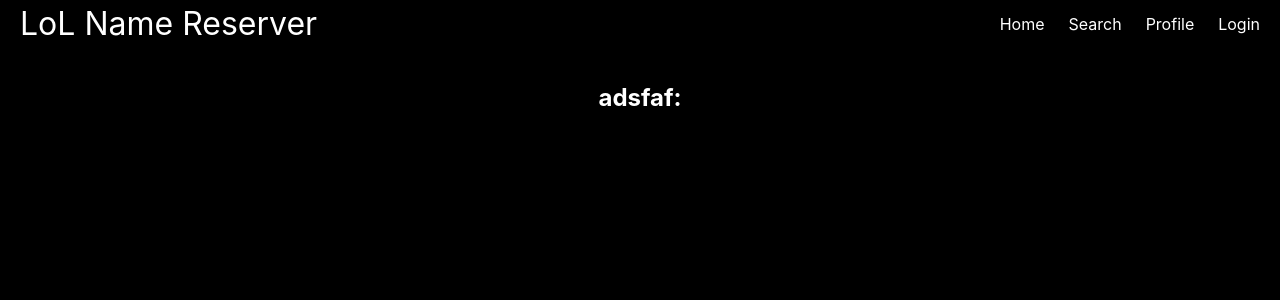
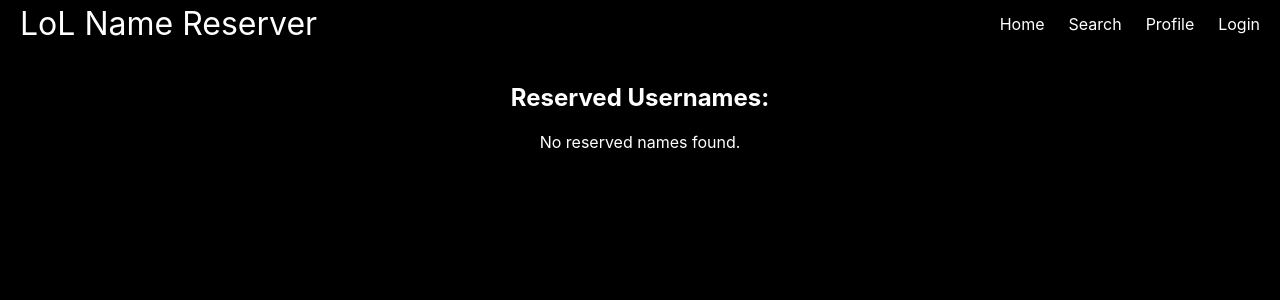
Before and after one commit to AustinNorquist/LoLNameReserver, a React (Create React App) app: page /Profile in a window 1280 px wide. Shown: the top 300 px of the page. Built offline with nearby package versions, Linux system fonts and the light colour scheme.

Commit message:
profile displays reserved usernames

```diff
--- a/src/App.css
+++ b/src/App.css
@@ -0,0 +1,3 @@
+.container {
+    background-color: black;
+}
--- a/src/components/Profile.css
+++ b/src/components/Profile.css
@@ -0,0 +1,18 @@
+.header {
+    display: flex;
+    position: absolute;
+    top: 50%;
+    left: 50%;
+    transform: translate(-50%,-50%);
+    background-color: white;
+}
+
+.reserved-names-list {
+    color: white;
+    list-style-type: none;
+    padding: 0;
+  }
+
+.reserved-names-list li {
+    margin-bottom: 5px;
+}
--- a/src/components/Profile.js
+++ b/src/components/Profile.js
@@ -9,50 +9,43 @@
 
 async function getCurrentUserEmail() {
 
-
     const { data: { user } } = await supabase.auth.getUser();
 
-    /*
-    if (error) {
-        console.error(error);
-        return null;
-    }
-    */
-
     if (user) {
-        const email = user.id;
+        const email = user.email;
         return email;
     }
     //return null;
 }
 
 export default function Profile() {
-  const [username, setUsername] = useState('');
+  const [reservedNames, setReservedNames] = useState([]);
   const [isLoading, setIsLoading] = useState(true);
   const [error, setError] = useState(null);
 
   useEffect(() => {
     const fetchUsername = async () => {
       const email = await getCurrentUserEmail();
+      console.log(email);
 
       if (email) {
         try {
-
           let { data: reserved, error } = await supabase
             .from('reserved')
             .select('reservedName')
-            .eq('email',email)
+            .eq('email', email);
 
         if (error) {
             throw new Error(error.message);
-            } else if (reserved) {
-                const { reservedName } = reserved[0];
-                setUsername(reservedName);
+          } else if (reserved && reserved.length > 0) {
+            const reservedNamesArray = reserved[0]?.reservedName || [];
+            setReservedNames(reservedNamesArray);
           }
         } catch (error) {
             setError(error.message);
         }
       }
+
       setIsLoading(false);
     };
 
@@ -60,8 +53,8 @@
   }, []);
 
   useEffect(() => {
-    console.log(username); // Log the updated username value
-  }, [username]);
+    console.log(reservedNames); // Log the updated username value
+  }, [reservedNames]);
 
   if (isLoading) {
     return <p>Loading...</p>;
@@ -72,9 +65,20 @@
   }
 
   return (
+    <div>
         <h2 style={{color:'white'}}>
-        adsfaf: {username}
+            Reserved Usernames:
         </h2>
+
+    <ul className="reserved-names-list">
+        {reservedNames.length > 0 ? (
+          reservedNames.map((name, index) => <li key={index}>{name}</li>)
+        ) : (
+          <li>No reserved names found.</li>
+        )}
+    </ul>
+
+    </div>
   );
 
 
--- a/src/components/Search.css
+++ b/src/components/Search.css
@@ -53,10 +53,10 @@
 }
 
 .header {
+  display: flex;
   position:absolute;
-  margin-top: 7%;
   top: 10%;
-  left: 50%;
+  left: 60%;
   transform: translate(-50%,-50%);
   width: 45%;
   height: 8%;
@@ -70,6 +70,7 @@
 }
 
 .searchField {
+  display: flex;
   position: absolute;
   top: 25%;
   left: 50%;
@@ -79,6 +80,7 @@
 }
 
 .searchBox {
+  display: flex;
   position:absolute;
   top: 25%;
   left: 50%;
@@ -89,6 +91,7 @@
 }
 
 .searchButton {
+  display: flex;
   position:absolute;
   top: 25%;
   left: 65%;
--- a/src/components/Search.js
+++ b/src/components/Search.js
@@ -44,17 +44,49 @@
   }
 
   function handleClaim() {
-    //get the email of the current user
-    //insert searchText into the user's reservedNames
 
       const insertToDb = async () => {
         const email = await getCurrentUserEmail();
 
+        const { data: existingData, error: existingError } = await supabase
+          .from('reserved')
+          .select('reservedName')
+          .eq('email', email)
+          .single();
+
+        if (existingError) {
+          console.error('Error retrieving existing data:', existingError);
+          return;
+        }
+
+        let updatedNames;
+
+        if (Array.isArray(existingData.reservedName)) {
+          // Append the new name to the existing names array
+          const lowercaseNames = existingData.reservedName.map((name) => name.toLowerCase());
+          const lowercaseNewName = searchText.toLowerCase();
+
+          if (lowercaseNames.includes(lowercaseNewName)) {
+            console.log('Name already exists in the array.');
+            return;
+          }
+
+          updatedNames = [...existingData.reservedName, searchText];
+        } else {
+          // Create a new array with the existing name (if any) and the new name
+          updatedNames = existingData.reservedName ? [existingData.reservedName, searchText] : [searchText];
+        }
 
         const { data, error } = await supabase
           .from('reserved')
-          .update({reservedName: searchText}, {upsert: true})
+          .update({ reservedName: updatedNames })
           .eq('email',email)
+
+        if (error) {
+          console.error('Error updating data:', error);
+        } else {
+          console.log('Name appended successfully:', data);
+        }
       };
 
       insertToDb();
```
Lines whose indentation alone changed are shown as unchanged.
